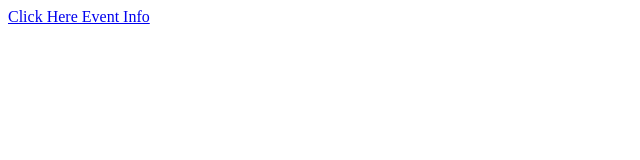
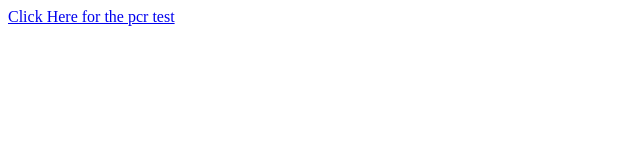
Before and after one commit to ziduss/pcr01, a plain HTML site: page index.html in a window 1280 px wide. Shown: the full height of the page, 0-640 px from the left. Drawn offline with Linux system fonts and the light colour scheme.

Commit message:
Update index.html

```diff
--- a/index.html
+++ b/index.html
@@ -1,3 +1,3 @@
 <html>
-  <p><a href="test%20pcr.pdf">Click Here Event Info</a></p>
+  <p><a href="test%20pcr.pdf">Click Here for the pcr test</a></p>
 </html>
```
